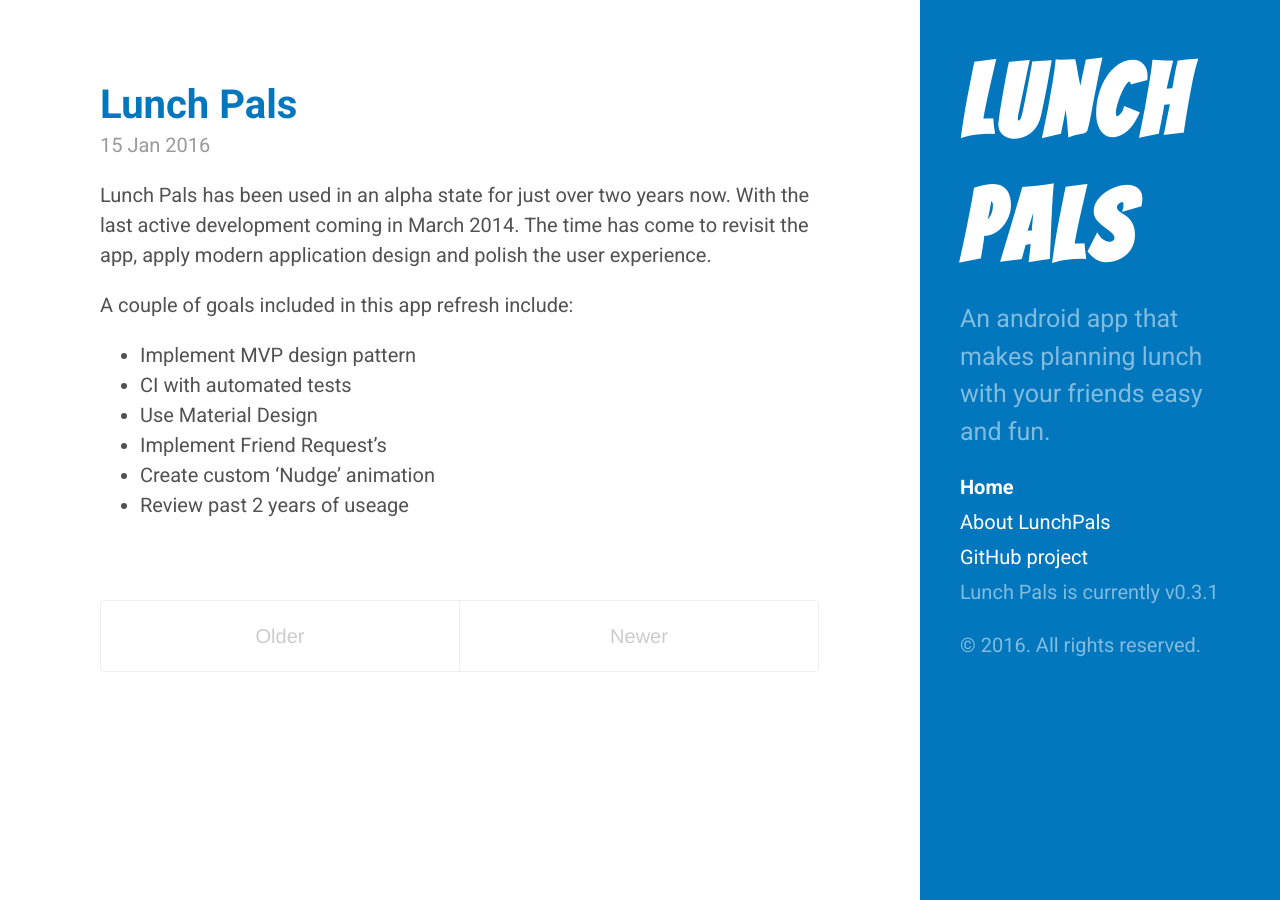
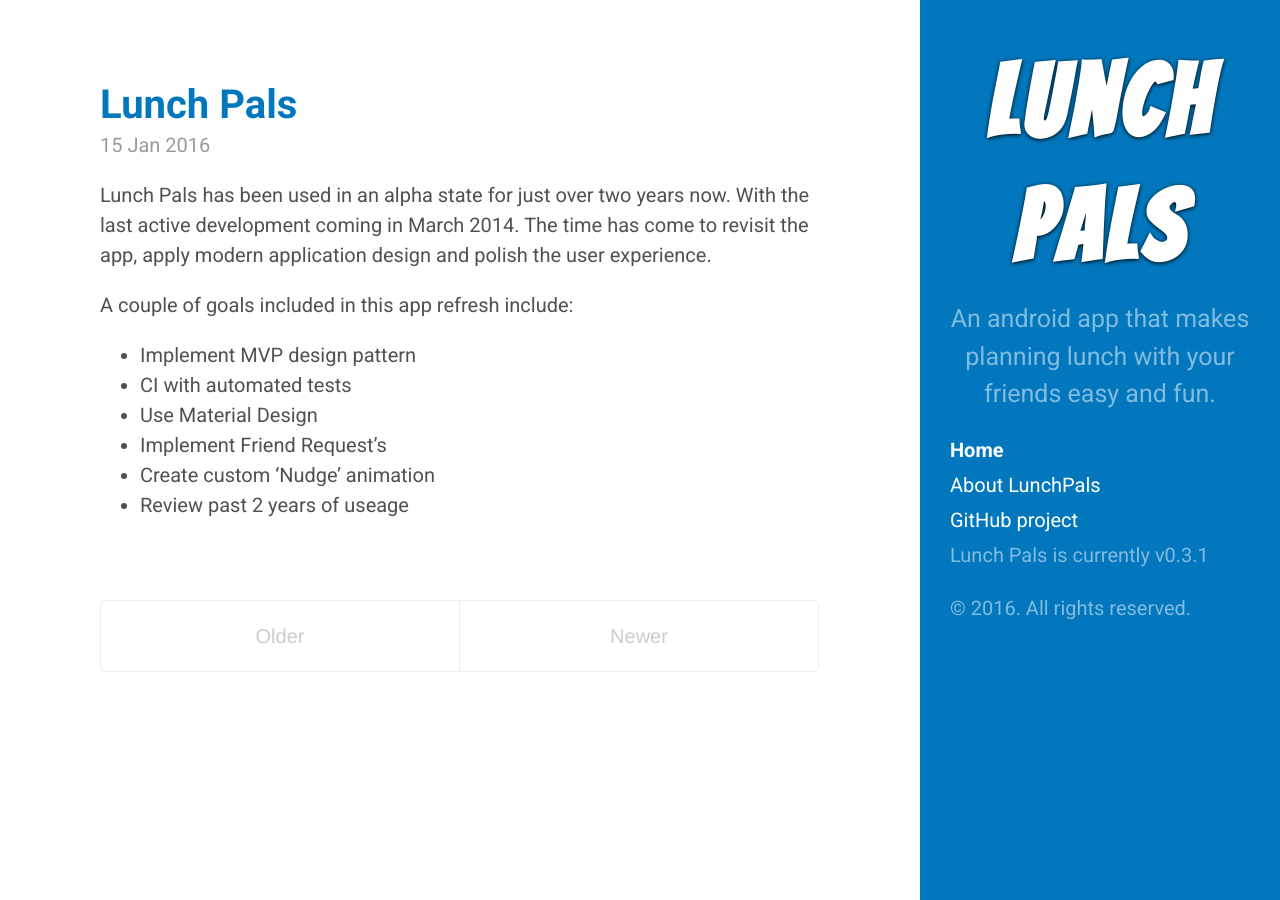
Before and after one commit to reustonium/Lunch-Pals, a Jekyll site: the page built from index.html, in a window 1280 px wide. Built offline with Jekyll 4.4.1, drawn with Linux system fonts in a browser that asks for light colours; Markdown is read by kramdown in place of the engine named in the settings; the list of posts is cut into pages by our own code.

Commit message:
Fix the sidebar

```diff
--- a/_includes/sidebar.html
+++ b/_includes/sidebar.html
@@ -1,5 +1,5 @@
 <div class="sidebar">
-  <div class="container">
+  <div class="container sidebar-sticky">
     <div class="sidebar-about">
       <h1>
         <a href="{{ site.baseurl }}">
--- a/public/css/hyde.css
+++ b/public/css/hyde.css
@@ -55,7 +55,7 @@
 
 .sidebar {
   text-align: center;
-  padding: 2rem 1rem;
+  padding: 2rem 0.5rem;
   color: rgba(255,255,255,.5);
   background-color: #202020;
 }
@@ -81,7 +81,13 @@
   margin-top: 0;
   font-family: 'Bangers', cursive;
   font-size: 5rem;
+  text-align: center;
+  text-shadow: 0 1px 4px rgba(0,0,0.7);
   letter-spacing: 5px;
+}
+
+.sidebar-about{
+  text-align: center;
 }
 
 /* Sidebar nav */
@@ -109,9 +115,9 @@
 @media (min-width: 48em) {
   .sidebar-sticky {
     position: absolute;
-    right:  1rem;
-    bottom: 1rem;
-    left:   1rem;
+    display: table-cell;
+    vertical-align: middle;
+    position: relative;
   }
 }
 
```
Also changed, not shown: _config.yml (line endings or trailing spaces).
